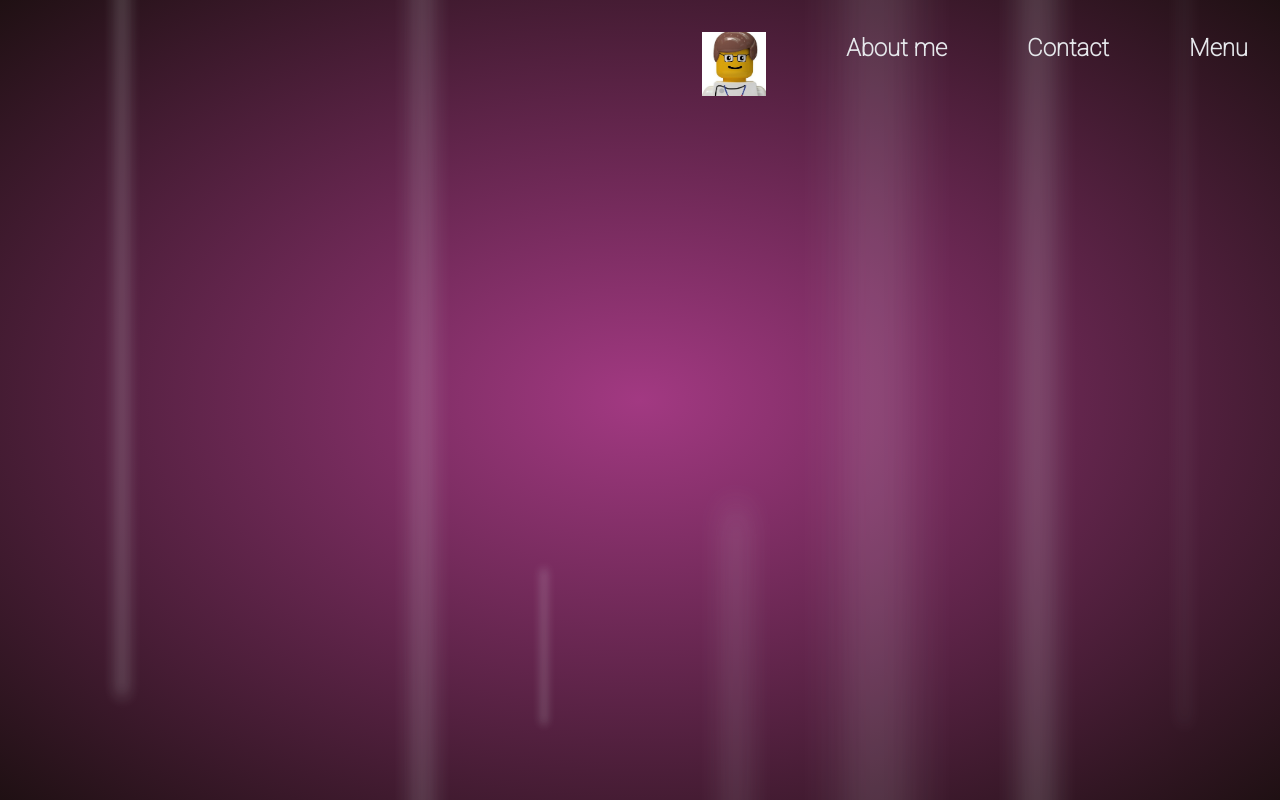
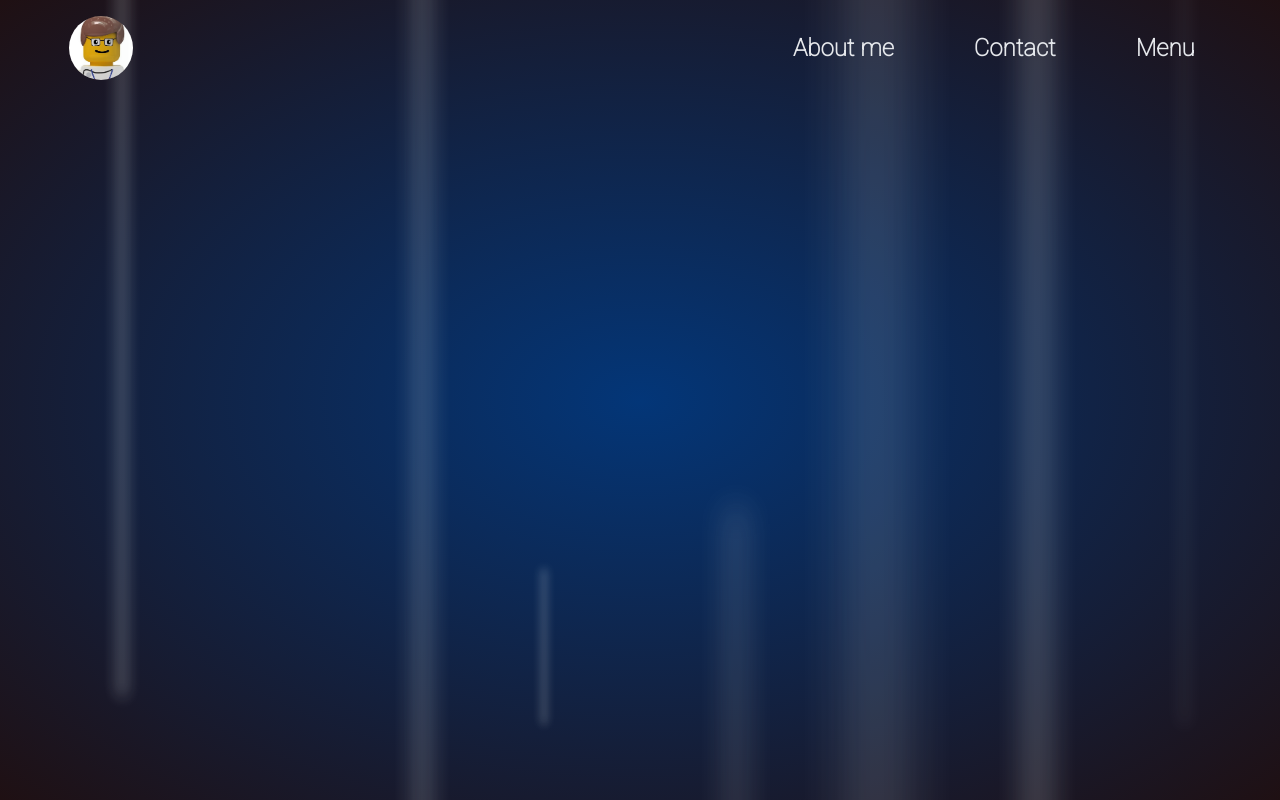
Before and after one commit to fruvesito/ReactProject, a React (Vite) app: page / in a window 1280 px wide. Built offline with nearby package versions, Linux system fonts and the light colour scheme.

Commit message:
Complete Navbar

```diff
--- a/src/Components/Navbar/Navbar.jsx
+++ b/src/Components/Navbar/Navbar.jsx
@@ -1,8 +1,8 @@
 export default function Navbar(){
     return (
         <>
-            <div id="Navbar" className="flex justify-end flex-row space-x-4">
-                <div className="p-8  "><img className="max-h-16" src="src/assets/photo_perfil.jpg"></img></div>
+            <div id="Navbar" className="m-auto flex items-center w-11/12 justify-end flex-row space-x-4">
+                <div className="p-4 flex items-center flex-auto"><img className="max-h-16 rounded-full" src="src/assets/photo_perfil.jpg"></img></div>
                 <div className="p-8  "><a className="text-2xl font-black text-gray-200 font-roboto" href="#">About me</a></div>
                 <div className="p-8  "><a className="text-2xl font-black text-gray-200 font-roboto" href="#">Contact</a></div>
                 <div className="p-8  "><a className="text-2xl font-black text-gray-200 font-roboto" href="#">Menu</a></div>
--- a/src/index.css
+++ b/src/index.css
@@ -6,7 +6,7 @@ body {
   margin: 0;
   height: 100vh;
   font-weight: 100;
-  background: radial-gradient(#a23982,#1f1013);
+  background: radial-gradient(#033678,#1f1013);
   -webkit-overflow-Y: hidden;
   -moz-overflow-Y: hidden;
   -o-overflow-Y: hidden;
```
